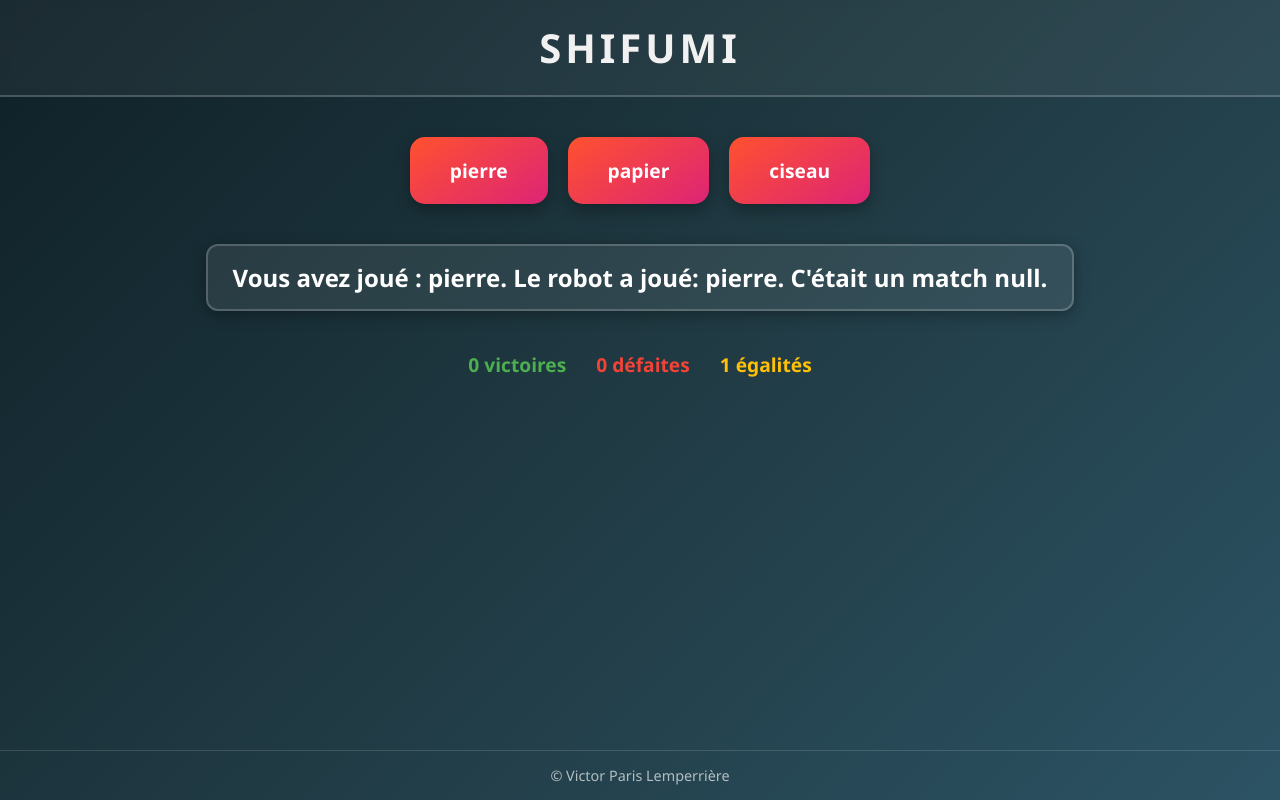
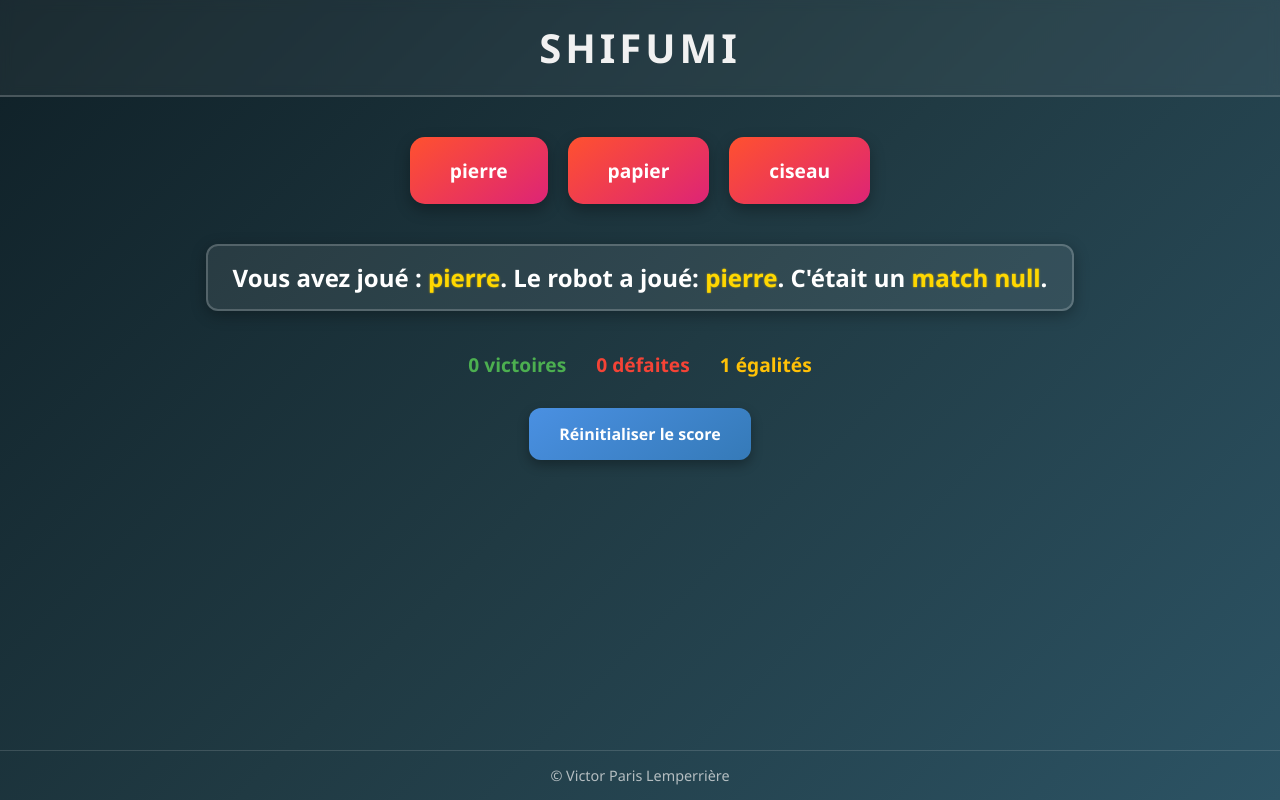
Before and after one commit to velyrion/shifumi, a plain HTML site: page index.html in a window 1280 px wide. Both pictures are taken after a click on the button "pierre". Drawn offline with Linux system fonts and the light colour scheme.

Commit message:
ajout du boutton reset

```diff
--- a/index.html
+++ b/index.html
@@ -25,6 +25,10 @@
         <p id="draw">0 égalités</p>
     </section>
 
+    <section>
+        <button id="resetBtn">Réinitialiser le score</button>
+    </section>
+
     <footer>
         © Victor Paris Lemperrière
     </footer>
--- a/script/script.js
+++ b/script/script.js
@@ -4,6 +4,7 @@ const winLabel = document.getElementById("win"),
     looseLabel = document.getElementById("loose"),
     drawLabel = document.getElementById("draw");
 const resultLabel = document.getElementById("resultat");
+const resetBtn = document.getElementById("resetBtn");
 
 // const name items
 const win = "win", draw = "draw", loose = "loose";
@@ -43,8 +44,8 @@ function updateScore() {
 
 // tell wath has been played
 function tellWthPlayed(player, robot, result) {
-    const strResult = result == win ? "Vous avez gagné." : result == loose ? "Vous avez perdus." : "C'était un match null."
-    resultLabel.innerHTML = "Vous avez joué : " + player + ". Le robot a joué: " + robot + ". " + strResult;
+    const strResult = result == win ? "Vous avez <strong>gagné</strong>." : result == loose ? "Vous avez <strong>perdus</strong>." : "C'était un <strong>match null</strong>."
+    resultLabel.innerHTML = "Vous avez joué : <strong>" + player + "</strong>. Le robot a joué: <strong>" + robot + "</strong>. " + strResult;
 }
 
 // principal function for the buttons
@@ -61,3 +62,12 @@ function buttonHandler(button) {
 buttons.forEach(button => {
     button.addEventListener('click', () => buttonHandler(button));
 });
+
+// reset score
+resetBtn.addEventListener('click', () => {
+    score[win] = 0;
+    score[loose] = 0;
+    score[draw] = 0;
+    updateScore();
+    resultLabel.innerHTML = "";
+});
--- a/style/style.css
+++ b/style/style.css
@@ -99,6 +99,40 @@ section:nth-of-type(3) {
   font-weight: bold;
 }
 
+#resultat strong {
+  font-weight: 900;         /* plus gras que normal */
+  color: #ffd700;           /* doré pour bien ressortir */
+  text-shadow: 0 0 2px rgba(255, 215, 0, 0.7); /* effet lumineux */
+}
+
+/* === SECTION: BOUTON RESET === */
+section:last-of-type {
+  margin: 30px 0 50px;
+}
+
+#resetBtn {
+  background: linear-gradient(145deg, #4a90e2, #357ab8);
+  border: none;
+  border-radius: 12px;
+  padding: 15px 30px;
+  font-size: 1rem;
+  font-weight: bold;
+  color: white;
+  cursor: pointer;
+  box-shadow: 0 5px 12px rgba(0,0,0,0.3);
+  transition: transform 0.2s, box-shadow 0.2s, background 0.3s;
+}
+
+#resetBtn:hover {
+  transform: scale(1.05);
+  box-shadow: 0 7px 15px rgba(0,0,0,0.5);
+  background: linear-gradient(145deg, #357ab8, #4a90e2);
+}
+
+#resetBtn:active {
+  transform: scale(0.95);
+}
+
 /* === FOOTER === */
 footer {
   margin-top: auto;
```
